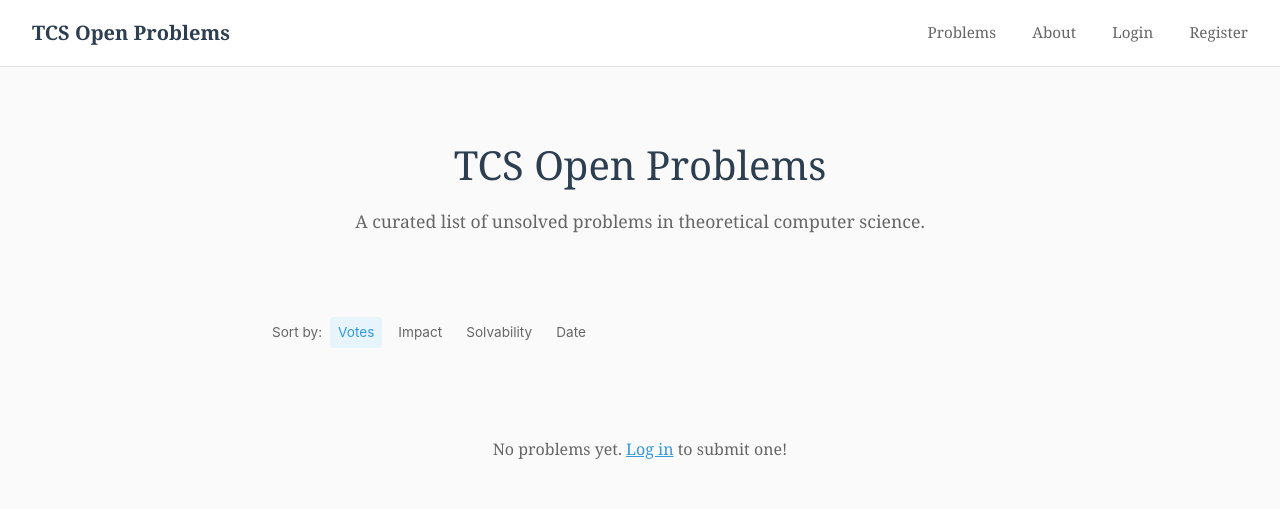
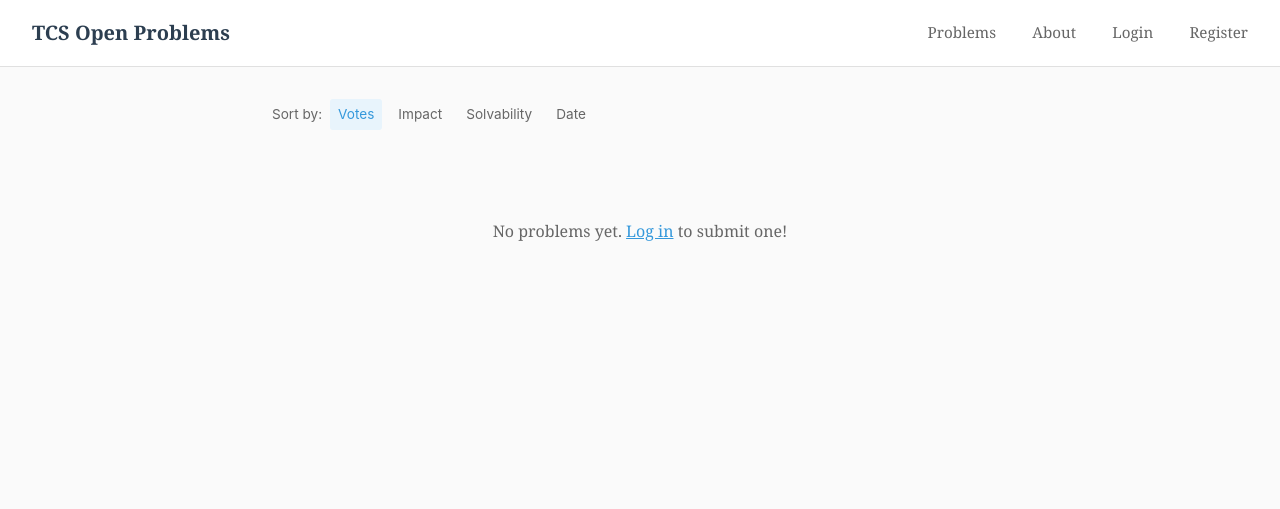
Before and after one commit to marwahaha/tcsopenproblems, a Flask app: page / in a window 1280 px wide. Shown: the top 509 px of the page. Run offline with Flask 3, Linux system fonts and the light colour scheme; data that the repository does not hold is empty.

Commit message:
Remove hero section from home page
Co-Authored-By: Claude Opus 4.5 <noreply@anthropic.com>

```diff
--- a/templates/index.html
+++ b/templates/index.html
@@ -3,11 +3,6 @@
 {% block title %}TCS Open Problems{% endblock %}
 
 {% block content %}
-<div class="hero">
-    <h1>TCS Open Problems</h1>
-    <p>A curated list of unsolved problems in theoretical computer science.</p>
-</div>
-
 <div class="content-with-sidebar">
     <section class="problems-list">
         <div class="sort-bar">
```
